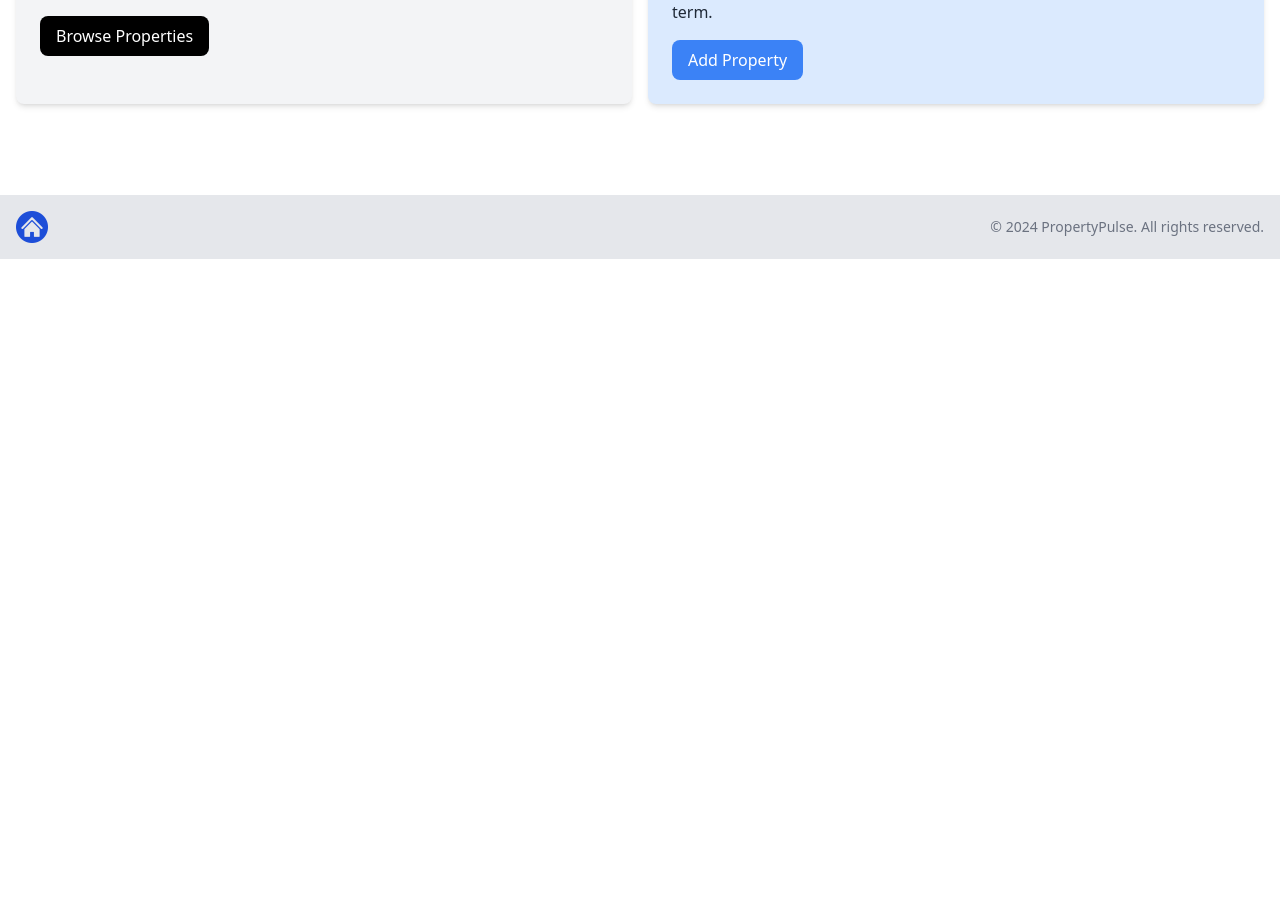
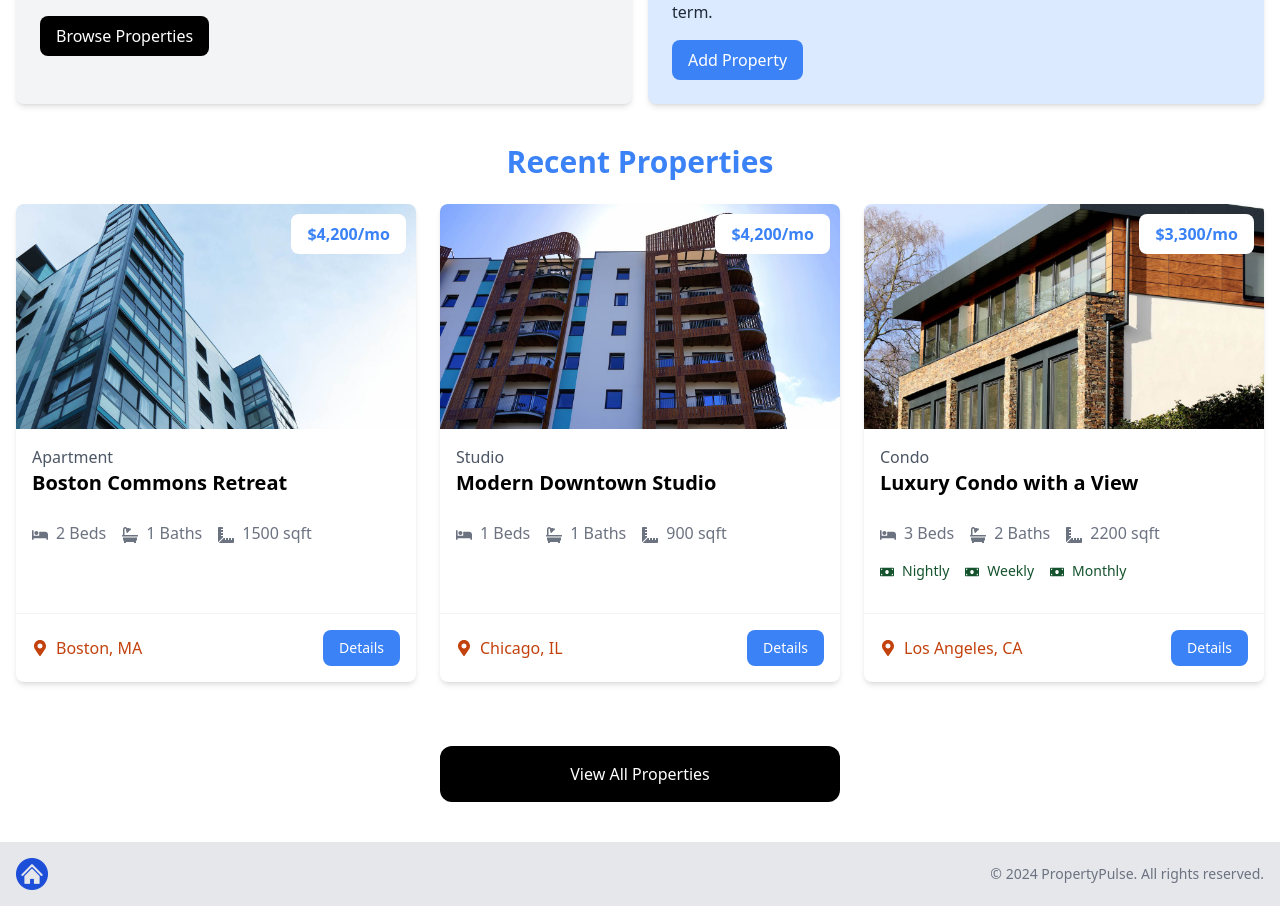
Before and after one commit to alyssavoccia/property-pulse, a Next.js app: page / in a window 1280 px wide. Shown: the part 541-1447 px from the top of the page. Before the commit the page ends 800 px from the top, so only its background shows below. Built offline with nearby package versions, Linux system fonts and the light colour scheme.

Commit message:
Added 3 random properties on homepage

```diff
--- a/app/page.jsx
+++ b/app/page.jsx
@@ -1,11 +1,13 @@
 import Hero from "@/components/Hero";
 import InfoBoxes from "@/components/InfoBoxes";
+import HomeProperties from "@/components/HomeProperties";
 
 const HomePage = () => {
   return (
     <>
       <Hero />
       <InfoBoxes />
+      <HomeProperties />
     </>
   )
 }
--- a/components/Footer.jsx
+++ b/components/Footer.jsx
@@ -19,4 +19,5 @@
     </footer>
   )
 }
+
 export default Footer;
--- a/components/Hero.jsx
+++ b/components/Hero.jsx
@@ -54,4 +54,5 @@
     </section>
   )
 }
+
 export default Hero;
--- /dev/null
+++ b/components/HomeProperties.jsx
@@ -0,0 +1,36 @@
+import properties from '@/properties.json';
+import Link from 'next/link';
+import PropertyCard from '@/components/PropertyCard';
+
+const HomeProperties = () => {
+  const recentProperties = properties
+    .sort(() => Math.random() - Math.random())
+    .slice(0, 3);
+
+  return (
+    <>
+    <section className="px-4 py-6">
+      <div className="container-xl lg:container m-auto">
+        <h2 className="text-3xl font-bold text-blue-500 mb-6 text-center">Recent Properties</h2>
+        <div className="grid grid-cols-1 md:grid-cols-3 gap-6">
+          {recentProperties === 0 ? (
+            <p>No Properties Found</p>
+          ) : recentProperties.map(property => (
+            <PropertyCard key={property._id} property={property} />
+          ))}
+        </div>
+      </div>
+    </section>
+    <section className="m-auto max-w-md my-10 px-6">
+      <Link
+        href="/properties"
+        className="block bg-black text-white text-center py-4 px-6 rounded-xl hover:bg-gray-700"
+      >
+        View All Properties
+      </Link>
+    </section>
+    </>
+  )
+}
+
+export default HomeProperties;
--- a/components/InfoBoxes.jsx
+++ b/components/InfoBoxes.jsx
@@ -1,4 +1,4 @@
-import InfoBox from "./InfoBox";
+import InfoBox from "@/components/InfoBox";
 
 const InfoBoxes = () => {
   return (
@@ -32,4 +32,5 @@
     </section>
   )
 }
+
 export default InfoBoxes;
```
